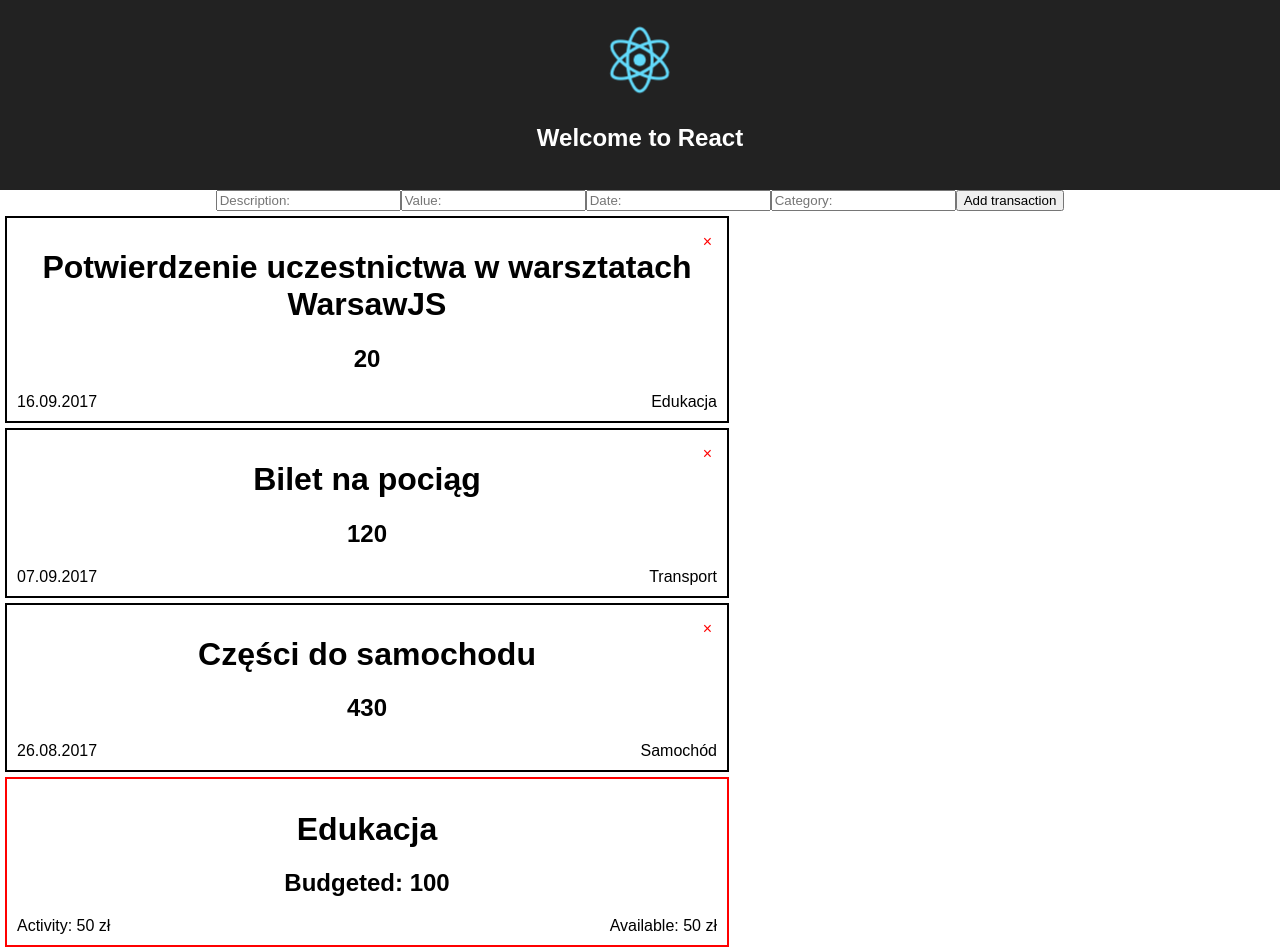
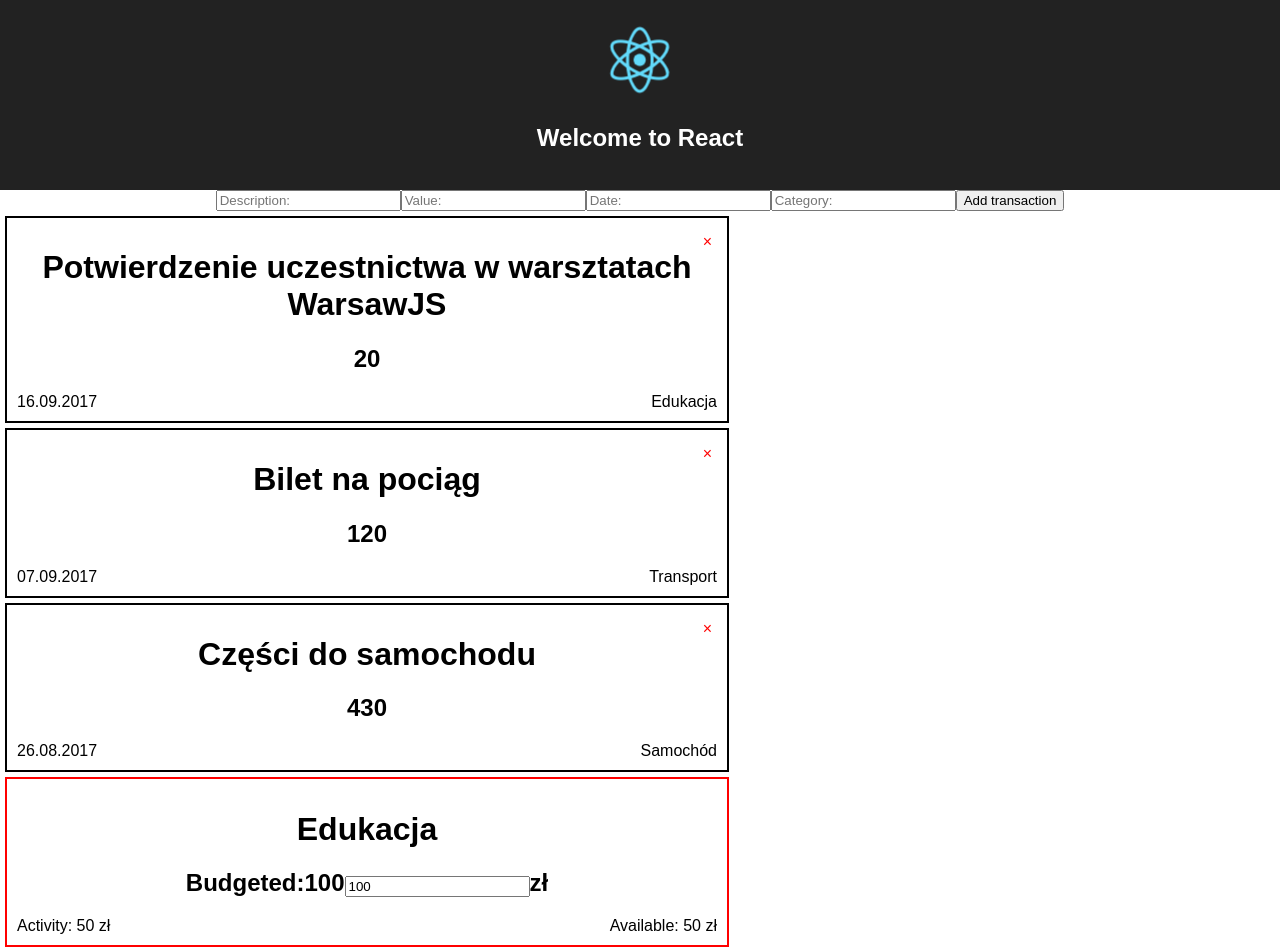
Before and after one commit to mpawlowska/warsawJS_workshop_react, a React (Create React App) app: page / in a window 1280 px wide. Shown: the top 950 px of the page. Built offline with nearby package versions, Linux system fonts and the light colour scheme.

Commit message:
Add change category budget

```diff
--- a/src/App.js
+++ b/src/App.js
@@ -87,6 +87,20 @@ class App extends Component {
         })
     };
 
+    handleChangeCategoryBudget = (id, value) => {
+        const { categories } = this.state;
+        const categoryIndex = categories.findIndex(category => category.id === id);
+
+        if (categoryIndex === -1) {
+            console.error('Category with index ${id} doesnt exist');
+            return;
+        }
+
+        categories[categoryIndex].budgeted = value;
+
+        this.setState({ categories });
+    };
+
     render() {
         return (
             <div className="App">
@@ -106,6 +120,7 @@ class App extends Component {
                 />
                 <CategoryList
                     items={this.state.categories}
+                    handleChangeCategoryBudget={this.handleChangeCategoryBudget}
                 />
             </div>
         );
--- a/src/components/category-card.js
+++ b/src/components/category-card.js
@@ -1,20 +1,57 @@
-import React from 'react';
-import PropTypes from 'prop-types';
+import React, {Component} from 'react';
+import Input from './input.js';
 
-const CategoryCard = ({ item: {name, budgeted, activity} }) => (
+class CategoryCard extends Component {
+    state = {
+        editMode: false,
+        budgeted: this.props.item.budgeted // budgeted będzie brało z tego kompenentu
+    };
+
+    handleInputChange = (e) => {
+        this.setState({ budgeted: e.target.value })
+    };
+
+    handleSubmit = () => {
+            this.props.onChangeCategoryBudget(this.props.item.id, this.state.budgeted)
+    };
+
+    handleKeyPress = (e) => {
+        if (e.key === 'Enter') {
+            this.handleSubmit();
+        }
+    };
+
+    render() {
+        const {
+            item: {name, budgeted, activity},
+        } = this.props;
+
+        return (
             <div className="Category-card">
                 <h1>{name}</h1>
-        <h2>Budgeted: {budgeted}</h2>
+                <h2>
+                    Budgeted:
+                    {budgeted}
+                    <Input
+                        type="number"
+                        name="budgeted"
+                        value={this.state.budgeted}
+                        placeholder="Budgeted"
+                        onChange={this.handleInputChange}
+                        onBlur={this.handleSubmit}
+                        onKeyPress={this.handleKeyPress}
+                    />
+                    zł
+                </h2>
                 <div className="Category-card__assets">
                     <span>Activity: {activity} zł</span>
                     <span>Available: {budgeted - activity} zł</span>
                 </div>
             </div>
         );
-
-
-CategoryCard.propTypes = {
-    item: PropTypes.object.isRequired
-};
+    }
+}
 
 export default CategoryCard;
+
+// każda klasa w React ma mieć metodę render(), aby zwracała jakiegos jsx
--- a/src/components/category-list.js
+++ b/src/components/category-list.js
@@ -2,12 +2,13 @@ import React from 'react';
 import PropTypes from 'prop-types';
 import CategoryCard from './category-card';
 
-const CategoryList = ({ items } ) => (
+const CategoryList = ({ items, handleChangeCategoryBudget } ) => (
     <div>
         {items.map(item => (
             <CategoryCard
                 key={item.id}
                 item={item}
+                onChangeCategoryBudget={handleChangeCategoryBudget}
             />)
         )}
     </div>
```
Lines whose indentation alone changed are shown as unchanged.
